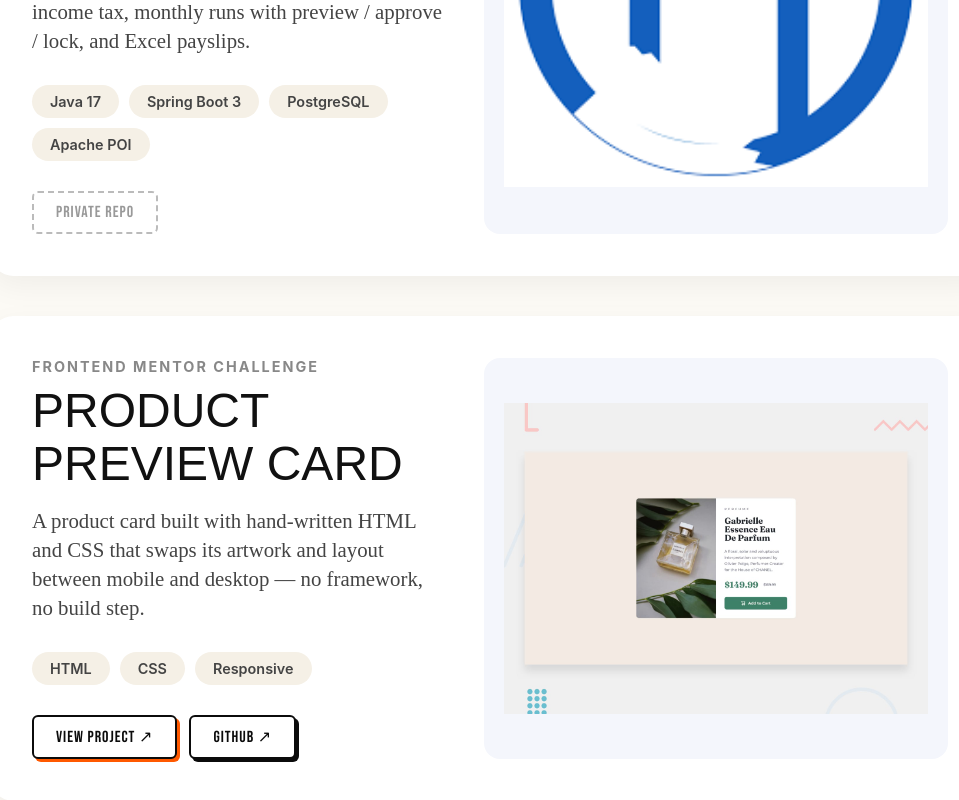
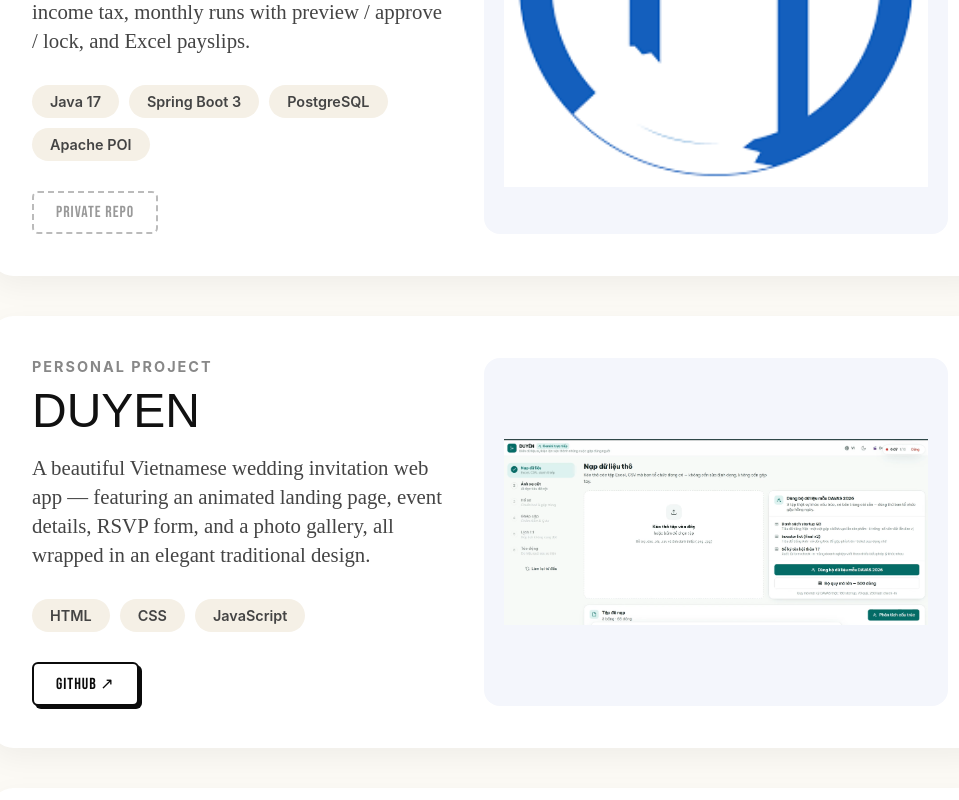
Before and after one commit to dangquochung1/myportfolio, a React (Vite) app: page / in a window 1280 px wide. Shown: the part 1996-2796 px from the top of the page, without its empty margins (150-1109 px from the left). Built offline with nearby package versions, Linux system fonts and the light colour scheme; a web font is replaced by a local one.

Commit message:
add project duyen component

```diff
--- a/src/components/Work.jsx
+++ b/src/components/Work.jsx
@@ -3,6 +3,7 @@ import './Work.css';
 import thtImg from '../assets/tht.png';
 import productPreviewImg from '../assets/product-preview-card.jpg';
 import resultsSummaryImg from '../assets/results-summary.jpg';
+import duyenImg from '../assets/duyen.png';
 
 const OTHER_WORKS_URL = "https://github.com/dangquochung1?tab=repositories";
 
@@ -19,6 +20,15 @@ const projects = [
   },
   {
     id: 2,
+    title: "DUYEN",
+    subtitle: "PERSONAL PROJECT",
+    desc: "A beautiful Vietnamese wedding invitation web app — featuring an animated landing page, event details, RSVP form, and a photo gallery, all wrapped in an elegant traditional design.",
+    tags: ["HTML", "CSS", "JavaScript"],
+    image: duyenImg,
+    repo: "https://github.com/dangquochung1/Duyen"
+  },
+  {
+    id: 3,
     title: "PRODUCT PREVIEW CARD",
     subtitle: "FRONTEND MENTOR CHALLENGE",
     desc: "A product card built with hand-written HTML and CSS that swaps its artwork and layout between mobile and desktop — no framework, no build step.",
@@ -28,7 +38,7 @@ const projects = [
     repo: "https://github.com/dangquochung1/product-preview-card-component"
   },
   {
-    id: 3,
+    id: 4,
     title: "RESULTS SUMMARY",
     subtitle: "FRONTEND MENTOR CHALLENGE",
     desc: "A results summary card with a gradient score panel and colour-coded category rows, put together with Flexbox and CSS custom properties.",
@@ -120,7 +130,7 @@ const Work = () => {
                     <span className="project-link is-private">PRIVATE REPO</span>
                   ) : (
                     <>
-                      <a href={project.live} target="_blank" rel="noopener noreferrer" className="project-link">VIEW PROJECT ↗</a>
+                      {project.live && <a href={project.live} target="_blank" rel="noopener noreferrer" className="project-link">VIEW PROJECT ↗</a>}
                       <a href={project.repo} target="_blank" rel="noopener noreferrer" className="project-link is-ghost">GITHUB ↗</a>
                     </>
                   )}
```
Also changed, not shown: src/assets/duyen.png (added).
